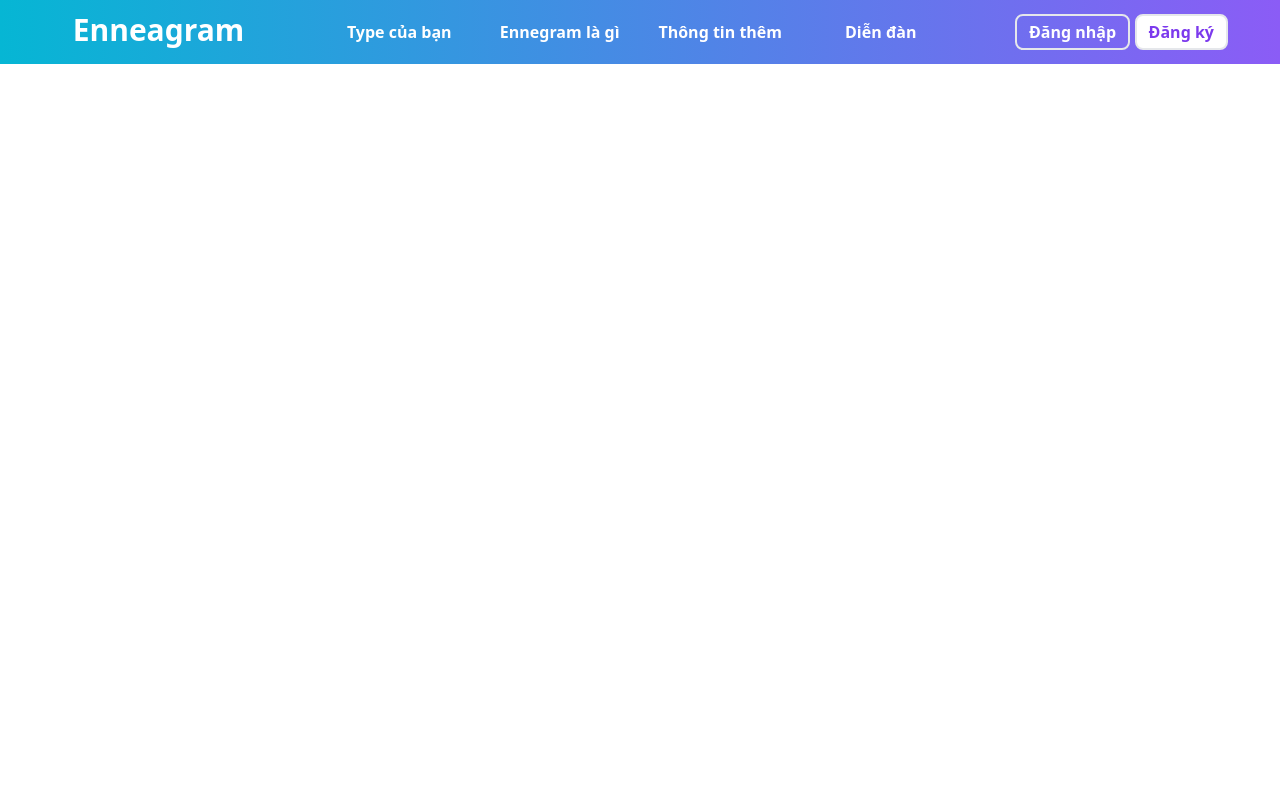
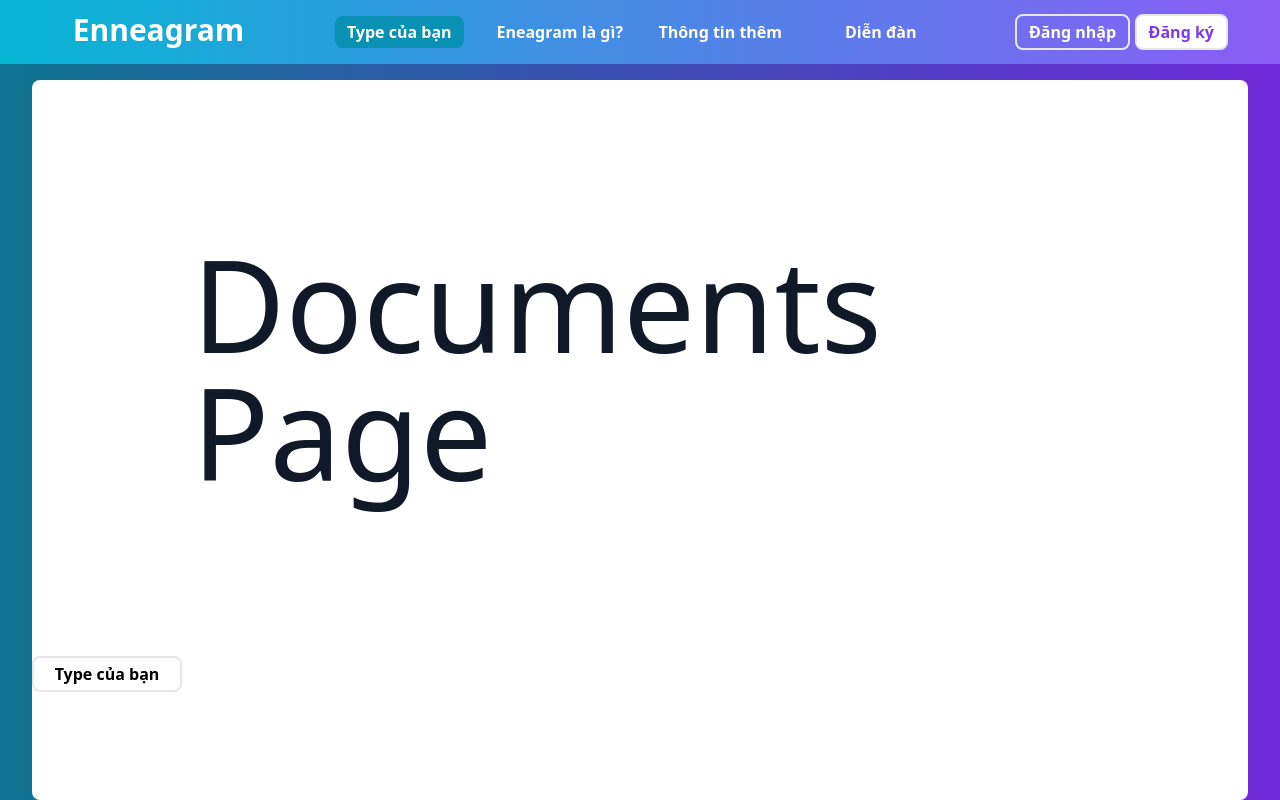
Before and after one commit to tttan308/Enneagram-Test, a React (Create React App) app: page /Enneagram/type in a window 1280 px wide. Built offline with nearby package versions, Linux system fonts and the light colour scheme.

Commit message:
complete navigation

```diff
--- a/package.json
+++ b/package.json
@@ -8,6 +8,7 @@
     "@testing-library/user-event": "^13.5.0",
     "react": "^18.2.0",
     "react-dom": "^18.2.0",
+    "react-router-dom": "^6.4.1",
     "react-scripts": "5.0.1",
     "web-vitals": "^2.1.4"
   },
--- a/src/App.js
+++ b/src/App.js
@@ -1,10 +1,28 @@
 import React from 'react'
+import { BrowserRouter as Router, Routes, Route } from 'react-router-dom';
+
 import Navigation from './components/Navigation'
+
+import Home from './pages/Home'
+import Type from './pages/Type'
+import Information from './pages/Information'
+import Documents from './pages/Documents'
+import Forum from './pages/Forum'
 
 function App() {
   return (
-    <div>
-      <Navigation />
+    <div class="grid h-screen bg-gradient-to-r from-cyan-700 to-violet-700 ">
+      {/* <div class="bg-white rounded-lg w-[95%] justify-self-center mt-20"> */}
+      <Router>
+        <Navigation />
+        <Routes>
+          <Route path='Enneagram/' element={<Home />}/>
+          <Route path='Enneagram/type' element={<Type />}/>
+          <Route path='Enneagram/documents' element={<Documents />}/>
+          <Route path='Enneagram/information' element={<Information />}/>
+          <Route path='Enneagram/forum' element={<Forum />}/>
+        </Routes>
+      </Router>
     </div>
   )
 }
--- a/src/components/Navigation.js
+++ b/src/components/Navigation.js
@@ -1,29 +1,35 @@
 import React from "react";
+import { NavLink, Link } from "react-router-dom";
+import { navButton } from "../utils/constants";
 
 function Navigation() {
+
   return (
     <div class="fixed top-0 inset-x-0 h-16 bg-gradient-to-r from-cyan-500 to-violet-500">
       <div class="grid h-full overflow-hidden grid-cols-4 grid-rows-1 gap-x-1 gap-y-1 justify-items-center">
         <div class="h-10 rounded-lg self-center">
           <p class=" text-white font-bold text-3xl hover:cursor-pointer hover:text-cyan-300">
+            <Link to="Enneagram/" class="">
               Enneagram
+            </Link>
           </p>
         </div>
 
         <div class="w-full h-11 rounded-lg self-center col-start-2 col-end-4">
           <div class="grid h-full overflow-hidden grid-cols-4 grid-rows-1 gap-x-1 gap-y-1 justify-items-center justify-content-center">
-            <div class="grid px-3 py-1 self-center rounded-lg hover:cursor-pointer hover:bg-cyan-600 ">
+            <NavLink to="Enneagram/type" className={({ isActive }) =>{console.log(isActive); return `${navButton.shared} ${navButton[isActive]}`}}>
               <p class="text-white font-bold self-center ">Type của bạn</p>
-            </div>
-            <div class="grid px-3 py-1 self-center rounded-lg hover:cursor-pointer hover:bg-cyan-600 ">
-              <p class="text-white font-bold self-center ">Ennegram là gì</p>
-            </div>
-            <div class="grid px-3 py-1 self-center rounded-lg hover:cursor-pointer hover:bg-cyan-600 ">
-              <p class="text-white font-bold self-center ">Thông tin thêm</p>
-            </div>
-            <div class="grid px-3 py-1 self-center rounded-lg hover:cursor-pointer hover:bg-cyan-600 ">
+            </NavLink>
+            <NavLink to="Enneagram/documents" className={({ isActive }) =>{console.log(isActive); return `${navButton.shared} ${navButton[isActive]}`}}>
+              <p class="text-white font-bold self-center ">Eneagram là gì?</p>
+            </NavLink>
+            <NavLink to="Enneagram/information" className={({ isActive }) =>{console.log(isActive); return `${navButton.shared} ${navButton[isActive]}`}}>
+              <p class="text-white font-bold self-center "> Thông tin thêm</p>
+            </NavLink>
+            <NavLink to="Enneagram/forum" className={({ isActive }) =>{console.log(isActive); return `${navButton.shared} ${navButton[isActive]}`}}>
               <p class="text-white font-bold self-center ">Diễn đàn</p>
-            </div>
+            </NavLink>
+
           </div>
         </div>
 
--- /dev/null
+++ b/src/pages/Documents.js
@@ -0,0 +1,11 @@
+import React from 'react'
+
+function Documents() {
+  return (
+    <div class="bg-white rounded-lg w-[95%] justify-self-center mt-20">
+        <h1 className="text-gray-900 mx-20 px-20 py-20 my-20 text-9xl">Documents Page</h1>
+    </div>
+  )
+}
+
+export default Documents
--- /dev/null
+++ b/src/pages/Forum.js
@@ -0,0 +1,11 @@
+import React from 'react'
+
+function Forum() {
+  return (
+    <div class="bg-white rounded-lg w-[95%] justify-self-center mt-20">
+        <h1 className="text-gray-900 mx-20 px-20 py-20 my-20 text-9xl">Documents Page</h1>
+    </div>
+  )
+}
+
+export default Forum
--- /dev/null
+++ b/src/pages/Home.js
@@ -0,0 +1,9 @@
+import React from 'react'
+
+function Home() {
+  return (
+    <div>Home</div>
+  )
+}
+
+export default Home
--- /dev/null
+++ b/src/pages/Information.js
@@ -0,0 +1,11 @@
+import React from 'react'
+
+function Information() {
+  return (
+    <div class="bg-white rounded-lg w-[95%] justify-self-center mt-20">
+        <h1 className="text-gray-900 mx-20 px-20 py-20 my-20 text-9xl">Documents Page</h1>
+    </div>
+  )
+}
+
+export default Information
--- /dev/null
+++ b/src/pages/Type.js
@@ -0,0 +1,17 @@
+import React from 'react'
+import { NavLink, Link } from "react-router-dom";
+import { navButton } from "../utils/constants";
+
+function type() {
+  return (
+    <div class="bg-white rounded-lg w-[95%] justify-self-center mt-20">
+        <h1 className="text-gray-900 mx-20 px-20 py-20 my-20 text-9xl">Documents Page</h1>
+        <NavLink to="test/" className={({ isActive }) =>{console.log(isActive); return `${navButton.shared1} ${navButton[isActive]}`}}>
+              <p class="text-black font-bold self-center ">Type của bạn</p>
+          </NavLink>
+
+    </div>
+  )
+}
+
+export default type
--- /dev/null
+++ b/src/utils/constants.js
@@ -0,0 +1,6 @@
+export const navButton = {
+    true:"bg-cyan-600",
+    false:"hover:bg-cyan-600",
+    shared:"grid px-3 py-1 self-center rounded-lg hover:cursor-pointer",
+    shared1:"flex w-[150px] justify-center px-3 py-1 border-2 self-center rounded-lg text-center hover:cursor-pointer"
+}
```
Also changed, not shown: src/utils/questions.json (added, +47 -0 lines), 1 other file (tests, documents, lock files or other folders). Lines whose indentation alone changed are shown as unchanged.
